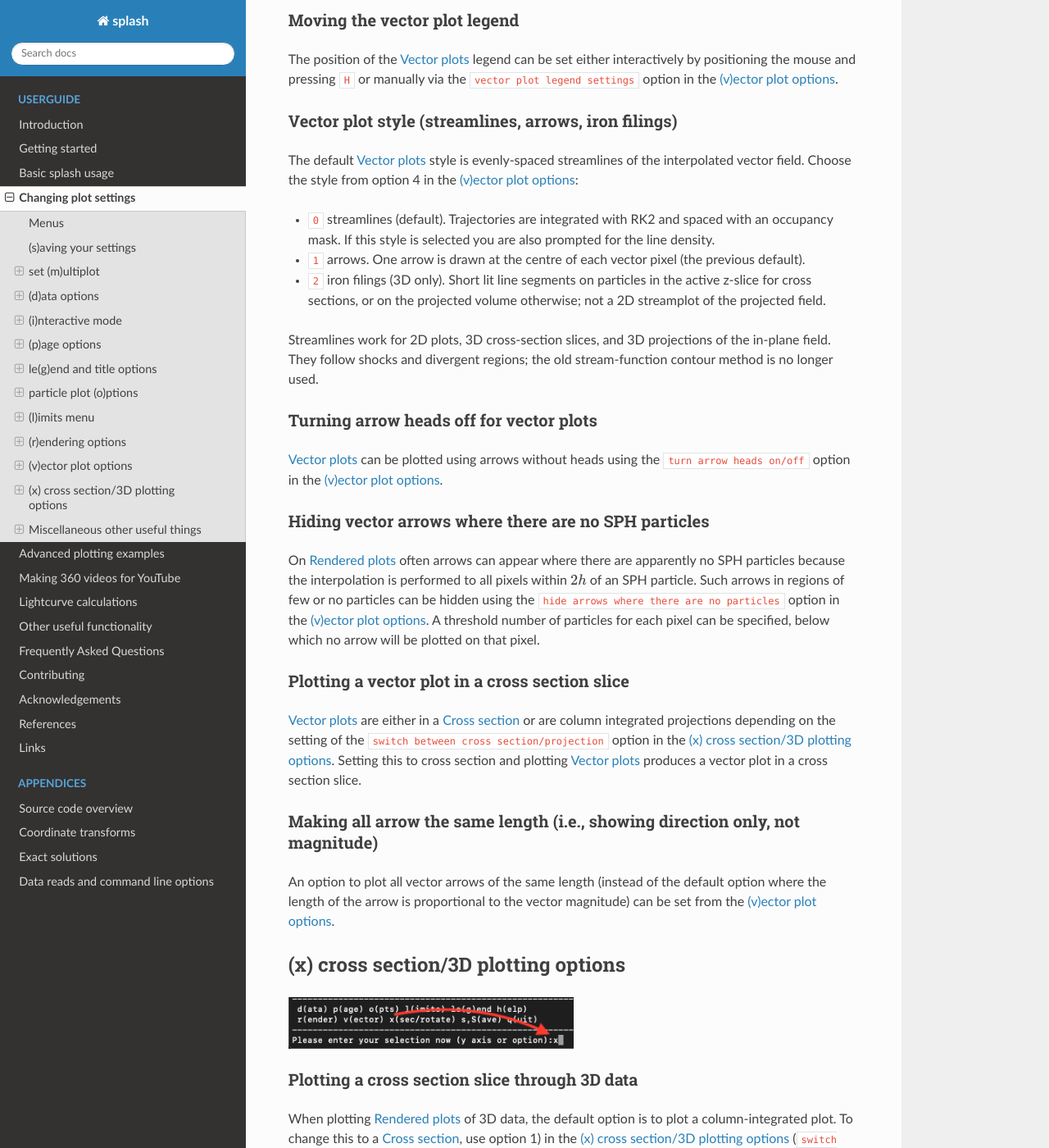
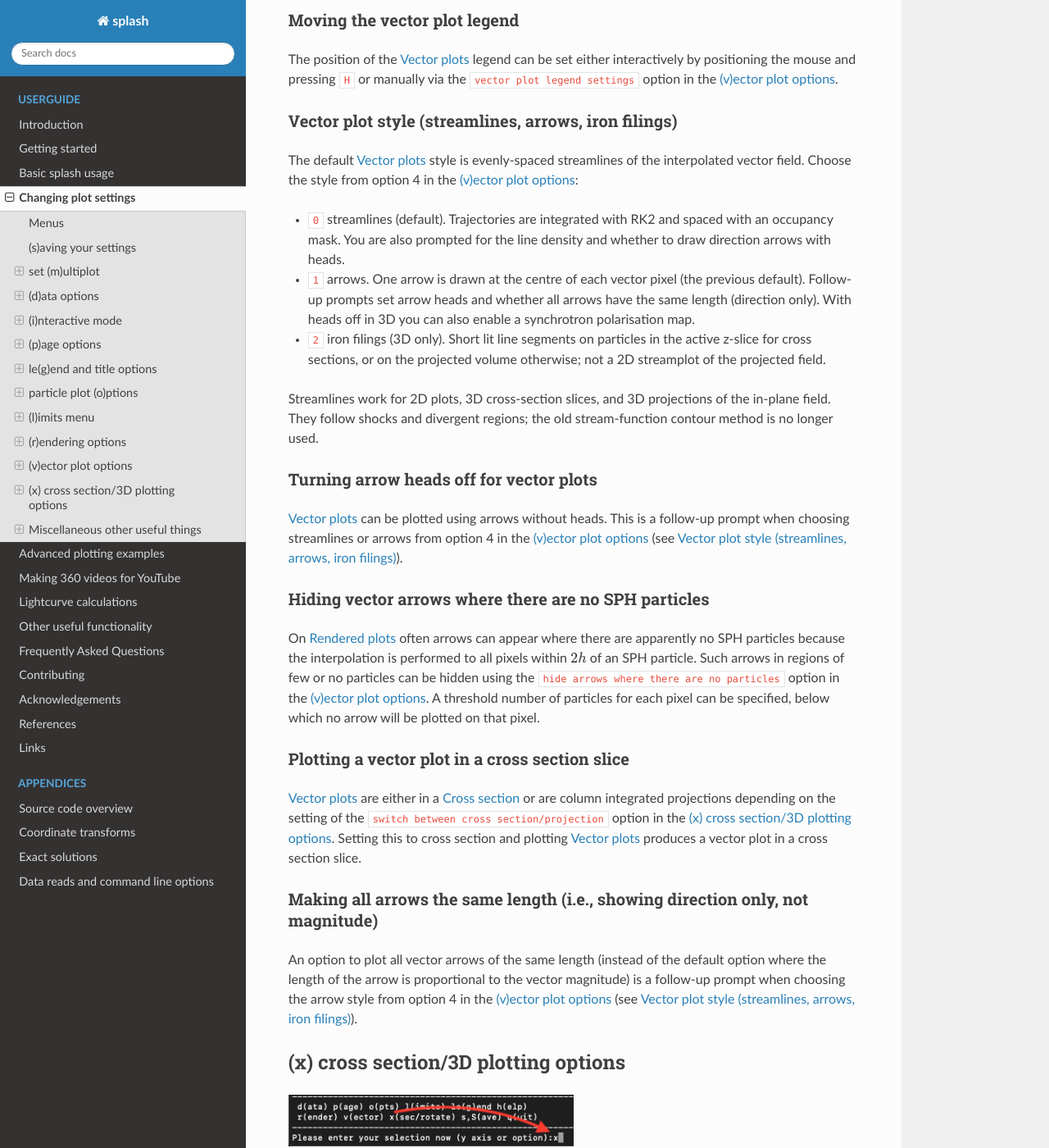
Before and after one commit to danieljprice/splash, a Sphinx documentation site: the page built from docs/settings.rst, in a window 1280 px wide and 1400 px high, scrolled down 33711 px. Shown: the whole window at 82% size. Built offline with Sphinx 7.4.7 and the Read the Docs theme 3.1.0, drawn with Linux system fonts in a browser that asks for light colours.

Commit message:
simplify vector plot menu options

```diff
--- a/docs/settings.rst
+++ b/docs/settings.rst
@@ -1821,10 +1821,12 @@ interpolated vector field. Choose the style
 from option 4 in the :ref:`sec:menu-v`:
 
 * ``0`` streamlines (default). Trajectories are integrated with RK2 and
-  spaced with an occupancy mask. If this style is selected you are also
-  prompted for the line density.
+  spaced with an occupancy mask. You are also prompted for the line
+  density and whether to draw direction arrows with heads.
 * ``1`` arrows. One arrow is drawn at the centre of each vector pixel
-  (the previous default).
+  (the previous default). Follow-up prompts set arrow heads and whether
+  all arrows have the same length (direction only). With heads off in 3D
+  you can also enable a synchrotron polarisation map.
 * ``2`` iron filings (3D only). Short lit line segments on particles in the
   active z-slice for cross sections, or on the projected volume otherwise;
   not a 2D streamplot of the projected field.
@@ -1836,8 +1838,9 @@ regions; the old stream-function contour method is no longer used.
 Turning arrow heads off for vector plots
 ~~~~~~~~~~~~~~~~~~~~~~~~~~~~~~~~~~~~~~~~~
 
-:ref:`sec:vectorplots` can be plotted using arrows without heads using the ``turn
-arrow heads on/off`` option in the :ref:`sec:menu-v`.
+:ref:`sec:vectorplots` can be plotted using arrows without heads. This is
+a follow-up prompt when choosing streamlines or arrows from option 4
+in the :ref:`sec:menu-v` (see :ref:`sec:vecstyle`).
 
 Hiding vector arrows where there are no SPH particles
 ~~~~~~~~~~~~~~~~~~~~~~~~~~~~~~~~~~~~~~~~~~~~~~~~~~~~~~
@@ -1859,12 +1862,13 @@ cross section/projection`` option in the :ref:`sec:menu-x`. Setting this to cros
 section and plotting :ref:`sec:vectorplots` produces a vector plot in a cross
 section slice.
 
-Making all arrow the same length (i.e., showing direction only, not magnitude)
+Making all arrows the same length (i.e., showing direction only, not magnitude)
 ~~~~~~~~~~~~~~~~~~~~~~~~~~~~~~~~~~~~~~~~~~~~~~~~~~~~~~~~~~~~~~~~~~~~~~~~~~~~~~~
 
 An option to plot all vector arrows of the same length (instead of the
 default option where the length of the arrow is proportional to the
-vector magnitude) can be set from the :ref:`sec:menu-v`.
+vector magnitude) is a follow-up prompt when choosing the arrow style
+from option 4 in the :ref:`sec:menu-v` (see :ref:`sec:vecstyle`).
 
 .. _sec:menu-x:
 
```
Also changed, not shown: 2 other files.
